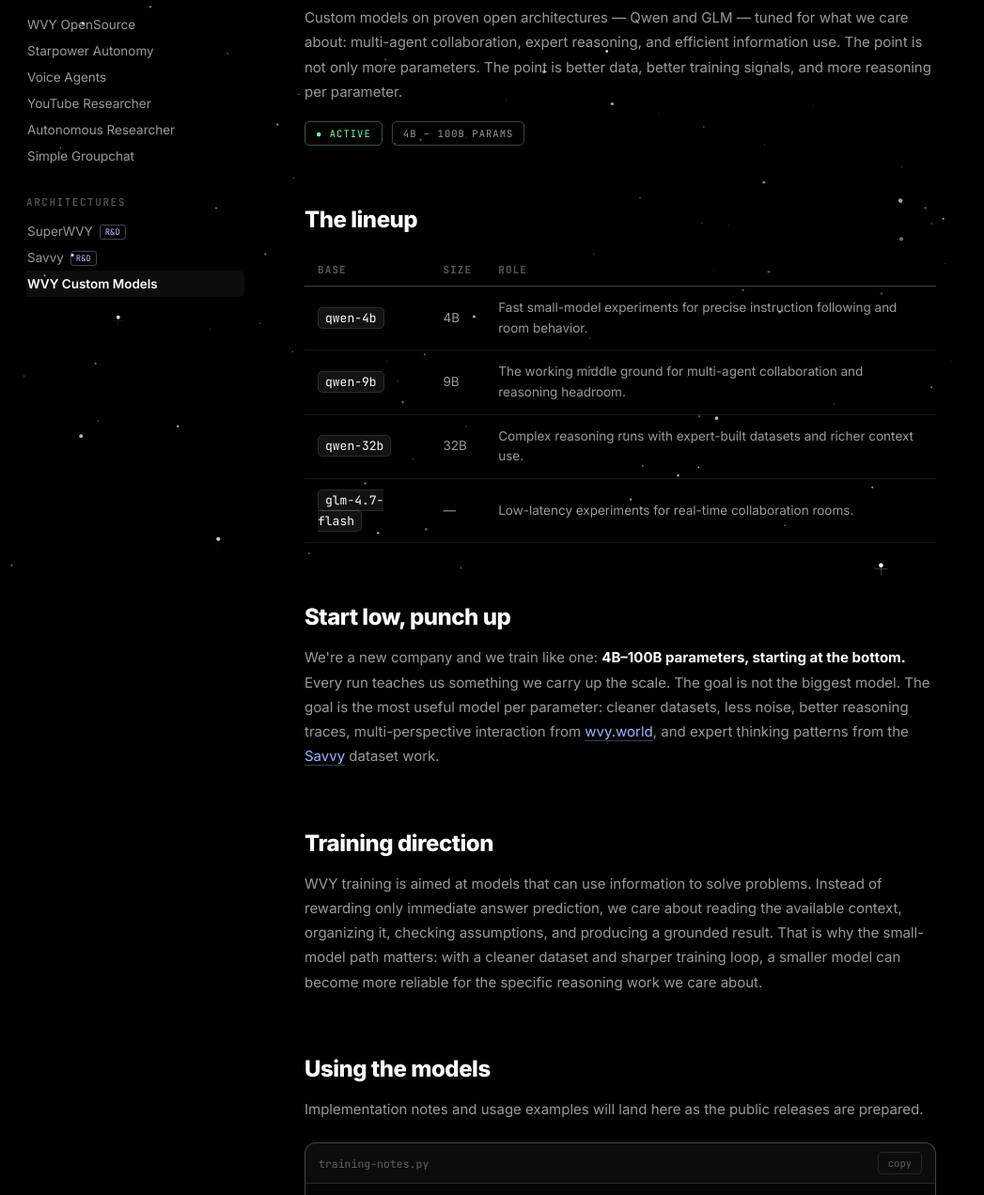
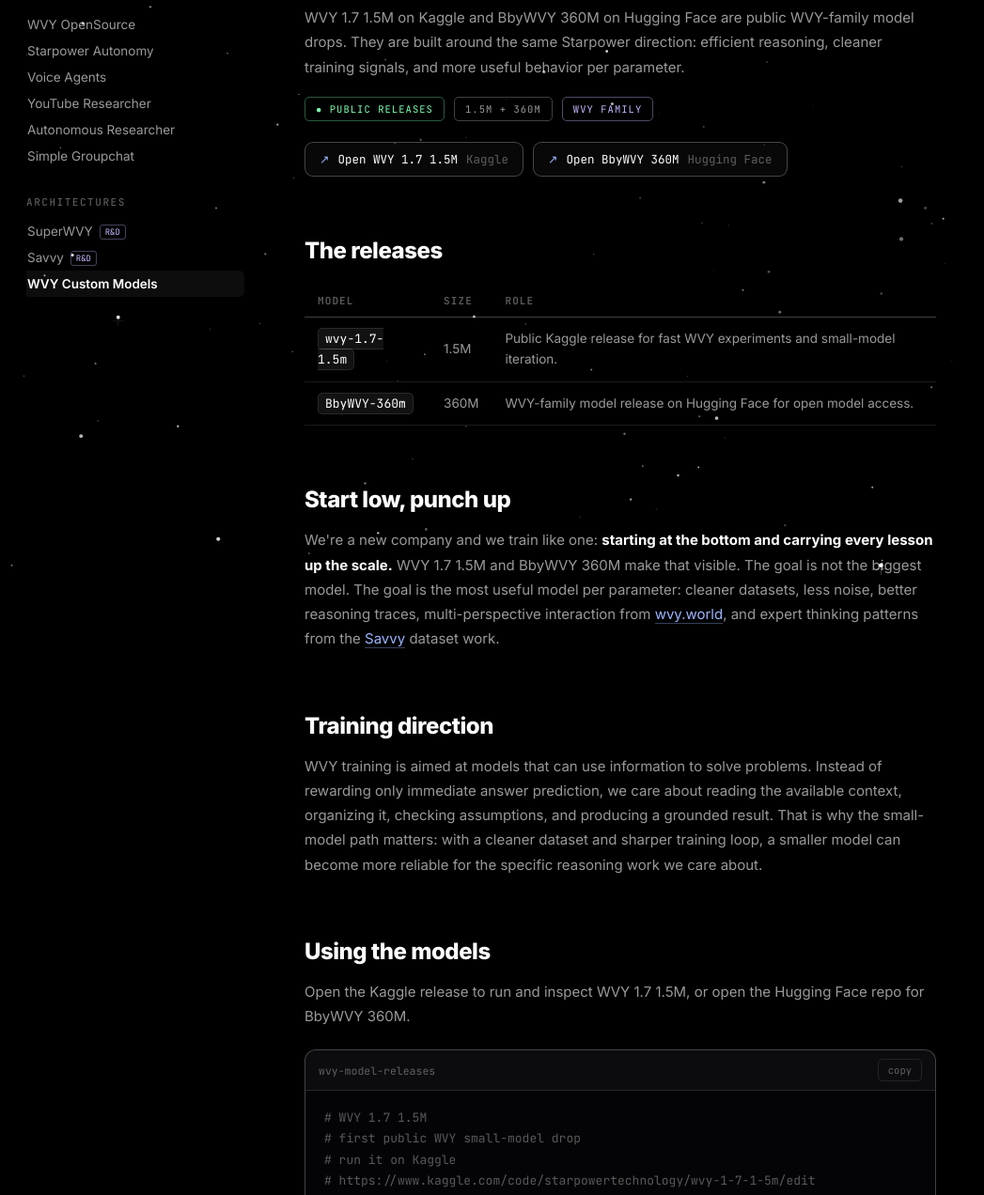
Before and after one commit to StarpowerTechnology/StarpowerTechnology, a plain HTML site: page docs/wvy-custom-models.html in a window 1280 px wide. Shown: the part 188-1460 px from the top of the page at 94% size, 0-1047 px from the left. Drawn offline with nearby package versions, Linux system fonts and the light colour scheme.

Commit message:
Promote WVY model releases

```diff
--- a/docs/wvy-custom-models.html
+++ b/docs/wvy-custom-models.html
@@ -3,8 +3,8 @@
 <head>
   <meta charset="UTF-8" />
   <meta name="viewport" content="width=device-width, initial-scale=1.0" />
-  <title>WVY Custom Models — Starpower Docs</title>
-  <meta name="description" content="WVY Custom Models — small efficient reasoning models trained with polished datasets, multi-agent data, and expert thinking patterns." />
+  <title>WVY Model Releases — Starpower Docs</title>
+  <meta name="description" content="WVY model releases from Starpower Technology, including WVY 1.7 1.5M on Kaggle and BbyWVY 360M on Hugging Face." />
   <link rel="preconnect" href="https://fonts.googleapis.com" />
   <link rel="preconnect" href="https://fonts.gstatic.com" crossorigin />
   <link href="https://fonts.googleapis.com/css2?family=Inter:wght@300;400;500;600;700;800;900&family=JetBrains+Mono:wght@400;500;600;700&display=swap" rel="stylesheet" />
@@ -43,39 +43,54 @@
       <aside id="docsSidebar" class="docs-sidebar"></aside>
 
       <main class="docs-main">
-        <div class="crumbs"><a href="index.html">docs</a><span class="sep">/</span>architectures<span class="sep">/</span>wvy-custom-models</div>
-        <h1>WVY Custom Models</h1>
-        <p class="docs-lead">Custom models on proven open architectures — Qwen and GLM — tuned for what we care about: multi-agent collaboration, expert reasoning, and efficient information use. The point is not only more parameters. The point is better data, better training signals, and more reasoning per parameter.</p>
+        <div class="crumbs"><a href="index.html">docs</a><span class="sep">/</span>architectures<span class="sep">/</span>wvy-model-releases</div>
+        <h1>WVY Model Releases</h1>
+        <p class="docs-lead">WVY 1.7 1.5M on Kaggle and BbyWVY 360M on Hugging Face are public WVY-family model drops. They are built around the same Starpower direction: efficient reasoning, cleaner training signals, and more useful behavior per parameter.</p>
         <div class="doc-badges">
-          <span class="doc-badge green">● ACTIVE</span>
-          <span class="doc-badge">4B – 100B PARAMS</span>
+          <span class="doc-badge green">● PUBLIC RELEASES</span>
+          <span class="doc-badge">1.5M + 360M</span>
+          <span class="doc-badge violet">WVY FAMILY</span>
+        </div>
+        <div class="src-row">
+          <a class="src-btn" href="https://www.kaggle.com/code/starpowertechnology/wvy-1-7-1-5m/edit">
+            <span class="src-icon">↗</span>
+            <span>Open WVY 1.7 1.5M</span>
+            <span class="src-kind">Kaggle</span>
+          </a>
+          <a class="src-btn" href="https://huggingface.co/StarpowerTechnology/BbyWVY-360m">
+            <span class="src-icon">↗</span>
+            <span>Open BbyWVY 360M</span>
+            <span class="src-kind">Hugging Face</span>
+          </a>
         </div>
 
-        <h2 id="lineup">The lineup</h2>
+        <h2 id="releases">The releases</h2>
         <table class="docs-table">
-          <thead><tr><th>Base</th><th>Size</th><th>Role</th></tr></thead>
+          <thead><tr><th>Model</th><th>Size</th><th>Role</th></tr></thead>
           <tbody>
-            <tr><td><code>qwen-4b</code></td><td>4B</td><td>Fast small-model experiments for precise instruction following and room behavior.</td></tr>
-            <tr><td><code>qwen-9b</code></td><td>9B</td><td>The working middle ground for multi-agent collaboration and reasoning headroom.</td></tr>
-            <tr><td><code>qwen-32b</code></td><td>32B</td><td>Complex reasoning runs with expert-built datasets and richer context use.</td></tr>
-            <tr><td><code>glm-4.7-flash</code></td><td>—</td><td>Low-latency experiments for real-time collaboration rooms.</td></tr>
+            <tr><td><code>wvy-1.7-1.5m</code></td><td>1.5M</td><td>Public Kaggle release for fast WVY experiments and small-model iteration.</td></tr>
+            <tr><td><code>BbyWVY-360m</code></td><td>360M</td><td>WVY-family model release on Hugging Face for open model access.</td></tr>
           </tbody>
         </table>
 
         <h2 id="philosophy">Start low, punch up</h2>
-        <p>We're a new company and we train like one: <strong>4B–100B parameters, starting at the bottom.</strong> Every run teaches us something we carry up the scale. The goal is not the biggest model. The goal is the most useful model per parameter: cleaner datasets, less noise, better reasoning traces, multi-perspective interaction from <a class="inline" href="../wvyworld/">wvy.world</a>, and expert thinking patterns from the <a class="inline" href="savvy.html">Savvy</a> dataset work.</p>
+        <p>We're a new company and we train like one: <strong>starting at the bottom and carrying every lesson up the scale.</strong> WVY 1.7 1.5M and BbyWVY 360M make that visible. The goal is not the biggest model. The goal is the most useful model per parameter: cleaner datasets, less noise, better reasoning traces, multi-perspective interaction from <a class="inline" href="../wvyworld/">wvy.world</a>, and expert thinking patterns from the <a class="inline" href="savvy.html">Savvy</a> dataset work.</p>
 
         <h2 id="method">Training direction</h2>
         <p>WVY training is aimed at models that can use information to solve problems. Instead of rewarding only immediate answer prediction, we care about reading the available context, organizing it, checking assumptions, and producing a grounded result. That is why the small-model path matters: with a cleaner dataset and sharper training loop, a smaller model can become more reliable for the specific reasoning work we care about.</p>
 
         <h2 id="usage">Using the models</h2>
-        <p>Implementation notes and usage examples will land here as the public releases are prepared.</p>
+        <p>Open the Kaggle release to run and inspect WVY 1.7 1.5M, or open the Hugging Face repo for BbyWVY 360M.</p>
         <div class="code-block">
-          <div class="code-block-bar"><span class="cb-file">training-notes.py</span></div>
-          <pre><code class="language-python"># WVY Custom Models
-# small efficient reasoning models
-# polished datasets
-# multi-agent collaboration traces</code></pre>
+          <div class="code-block-bar"><span class="cb-file">wvy-model-releases</span></div>
+          <pre><code class="language-python"># WVY 1.7 1.5M
+# first public WVY small-model drop
+# run it on Kaggle
+# https://www.kaggle.com/code/starpowertechnology/wvy-1-7-1-5m/edit
+
+# BbyWVY 360M
+# WVY-family model release
+# https://huggingface.co/StarpowerTechnology/BbyWVY-360m</code></pre>
         </div>
         <div id="docsPager"></div>
       </main>
```
